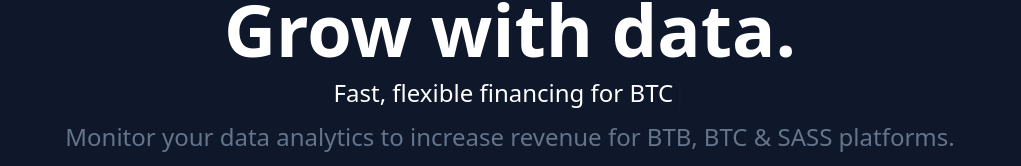
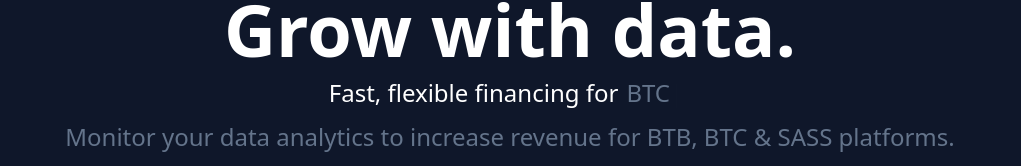
Before and after one commit to JoerKul/tailwindcss_demo, a React (Vite) app: page / in a window 1280 px wide. Shown: the part 325-491 px from the top of the page, without its empty margins (130-1151 px from the left). Built offline with nearby package versions, Linux system fonts and the light colour scheme.

Commit message:
adjust stylings

```diff
--- a/src/components/Hero.tsx
+++ b/src/components/Hero.tsx
@@ -12,12 +12,13 @@ function Hero() {
           Grow with data.
         </div>
         <div className="sm:text-xl lg:text-2xl">
-          Fast, flexible financing for{" "}
+          Fast, flexible financing for
           <Typed
             strings={["BTC", "B2B", "SASS"]}
             typeSpeed={80}
             backSpeed={100}
             loop
+            className="text-slate-500 mx-2"
           />
         </div>
 
--- a/src/components/Navbar.tsx
+++ b/src/components/Navbar.tsx
@@ -27,7 +27,7 @@ function Navbar() {
       <div
         className={
           showMenu
-            ? "bg-slate-900 absolute w-64 h-screen top-20 left-0 "
+            ? "bg-slate-900 absolute w-64 h-screen top-20 left-0 sm:hidden"
             : "hidden"
         }
       >
```
